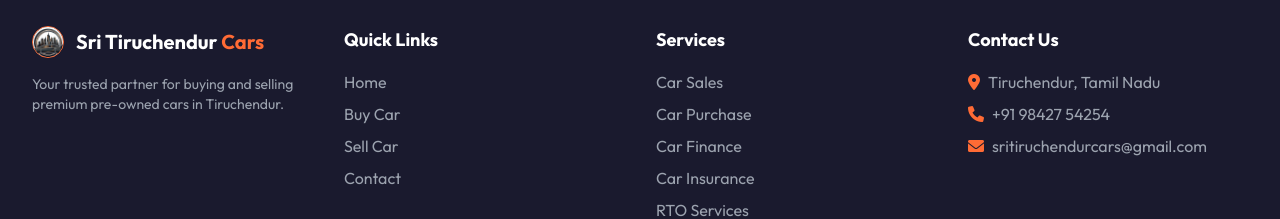
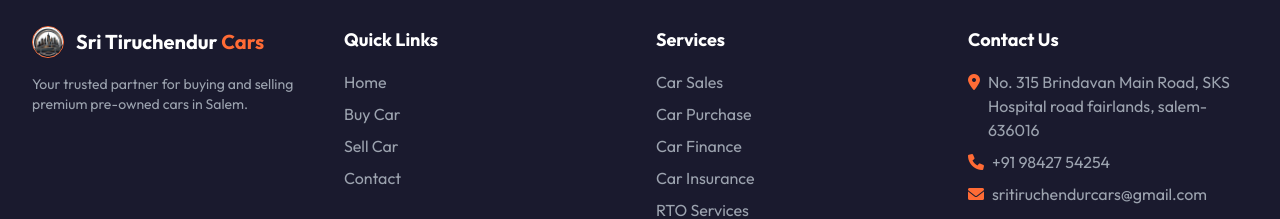
Before and after one commit to Sushiiel/Sri-tiruchendur-cars, a React (Vite) app: page /contact in a window 1280 px wide. Shown: the part 1408-1627 px from the top of the page. Built offline with nearby package versions, Linux system fonts and the light colour scheme.

Commit message:
Update address to Salem location

```diff
--- a/src/components/Footer.tsx
+++ b/src/components/Footer.tsx
@@ -13,7 +13,7 @@ export default function Footer() {
                             <span className="text-xl font-bold">Sri Tiruchendur <span className="text-primary">Cars</span></span>
                         </div>
                         <p className="text-gray-400 text-sm">
-                            Your trusted partner for buying and selling premium pre-owned cars in Tiruchendur.
+                            Your trusted partner for buying and selling premium pre-owned cars in Salem.
                         </p>
                     </div>
 
@@ -43,7 +43,7 @@ export default function Footer() {
                         <ul className="space-y-2 text-gray-400">
                             <li className="flex items-start gap-2">
                                 <i className="fas fa-map-marker-alt mt-1 text-primary"></i>
-                                <span>Tiruchendur, Tamil Nadu</span>
+                                <span>No. 315 Brindavan Main Road, SKS Hospital road fairlands, salem-636016</span>
                             </li>
                             <li className="flex items-center gap-2">
                                 <i className="fas fa-phone text-primary"></i>
--- a/src/pages/Contact.tsx
+++ b/src/pages/Contact.tsx
@@ -45,7 +45,7 @@ export default function Contact() {
                         <ContactCard
                             icon="fa-map-marker-alt"
                             title="Visit Us"
-                            content="123, Main Road, Tiruchendur - 628215, Tamil Nadu"
+                            content="No. 315 Brindavan Main Road, SKS Hospital road fairlands, salem-636016"
                         />
                         <ContactCard
                             icon="fa-phone-alt"
--- a/src/store/carStore.ts
+++ b/src/store/carStore.ts
@@ -41,7 +41,7 @@ export const useCarStore = create<CarStore>()(
                         name: "V. Anand",
                         phone: "9842754254",
                         whatsapp: "9842754254",
-                        location: "Tiruchendur"
+                        location: "Salem"
                     }
                 },
                 {
@@ -65,7 +65,7 @@ export const useCarStore = create<CarStore>()(
                         name: "V. Anand",
                         phone: "9842754254",
                         whatsapp: "9842754254",
-                        location: "Tiruchendur"
+                        location: "Salem"
                     }
                 },
                 {
@@ -89,7 +89,7 @@ export const useCarStore = create<CarStore>()(
                         name: "V. Anand",
                         phone: "9842754254",
                         whatsapp: "9842754254",
-                        location: "Tiruchendur"
+                        location: "Salem"
                     }
                 },
                 {
@@ -113,7 +113,7 @@ export const useCarStore = create<CarStore>()(
                         name: "V. Anand",
                         phone: "9842754254",
                         whatsapp: "9842754254",
-                        location: "Tiruchendur"
+                        location: "Salem"
                     }
                 },
                 {
@@ -138,7 +138,7 @@ export const useCarStore = create<CarStore>()(
                         name: "V. Anand",
                         phone: "9842754254",
                         whatsapp: "9842754254",
-                        location: "Tiruchendur"
+                        location: "Salem"
                     }
                 }
             ],
```
